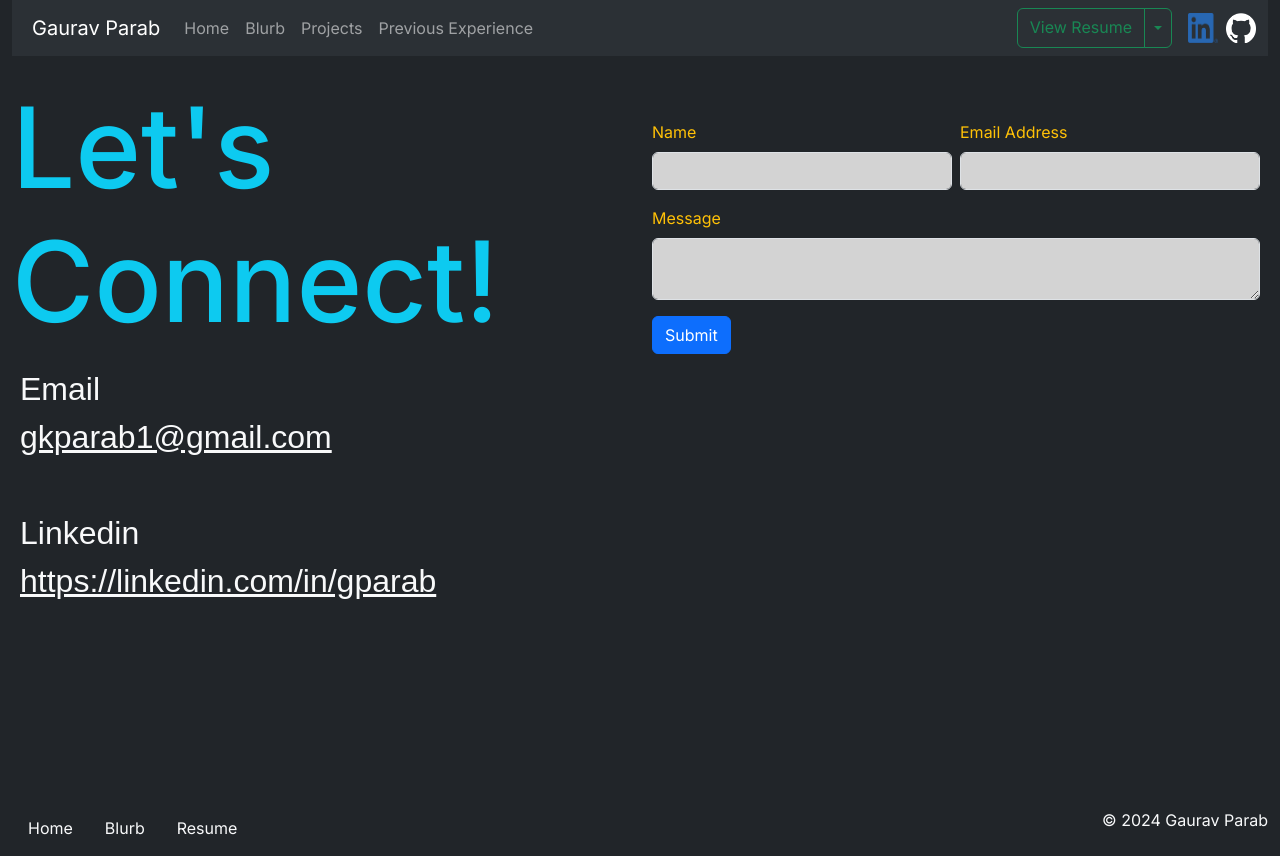
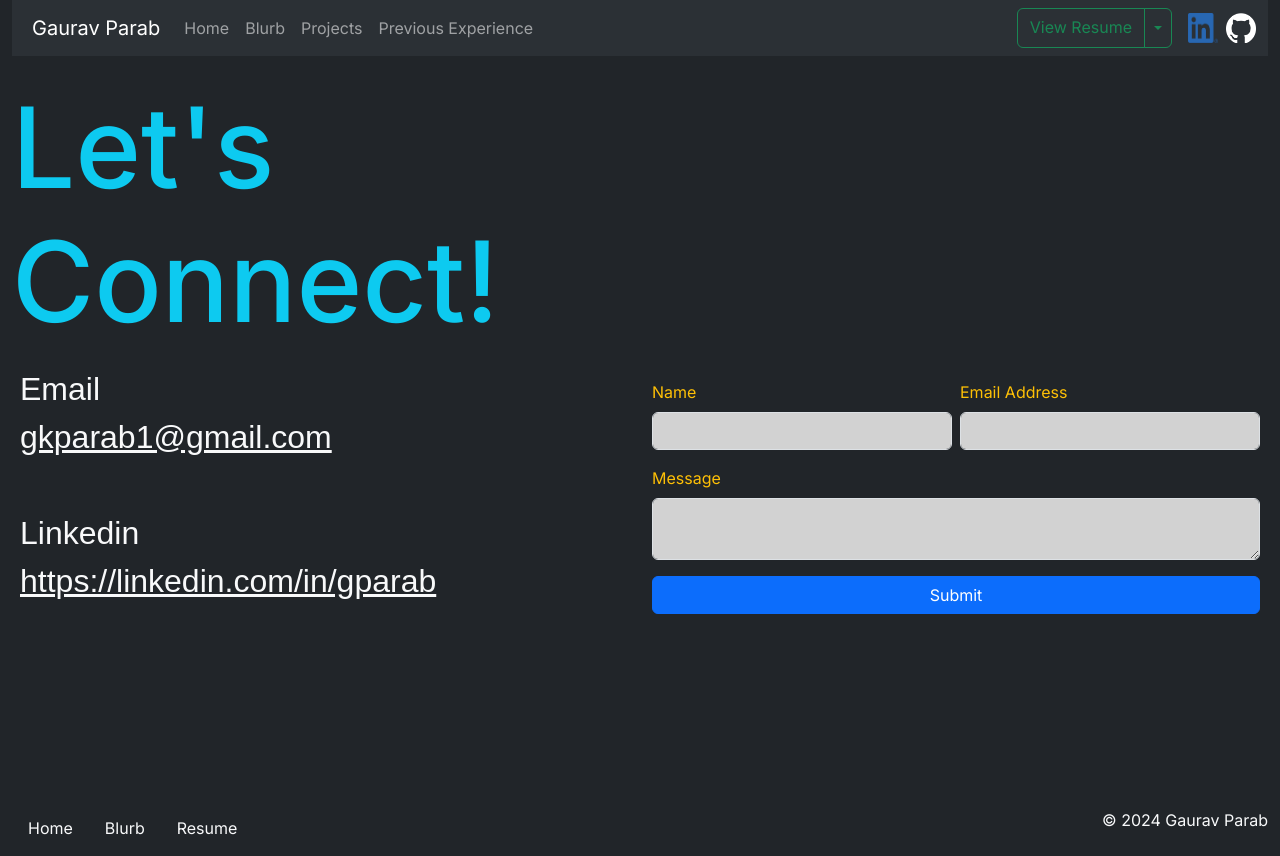
Before and after one commit to graviscool/gauravkparab.com, a Next.js app: page /contact in a window 1280 px wide. Built offline with nearby package versions, Linux system fonts and the light colour scheme.

Commit message:
contact: cleanup contact page :) - center form - fade in elements

```diff
--- a/src/app/contact/page.tsx
+++ b/src/app/contact/page.tsx
@@ -60,7 +60,7 @@ export default function Contact() {
                   setShowErrorToast
                 )
               }
-              className="me-2 mt-3 pt-5 text-warning"
+              className={`me-2 mt-3 text-warning d-grid ${styles.contactForm}`}
               id="contactform"
             >
               <Row className="g-2">
--- a/styles/Contact.module.css
+++ b/styles/Contact.module.css
@@ -4,8 +4,18 @@
   margin-bottom: 0.5rem; /* Equivalent to mb-2 */
   font-size: 1rem; /* Equivalent to fs-6 */
   line-height: 1.5;
-  /* color: #98fb98; Darker gray for better readability */
+  opacity: 0;
   font-family: Arial, sans-serif; /* A clean, professional font */
+  animation: contactFadeIn 4s ease-in-out 1s forwards;
+}
+
+@keyframes contactFadeIn {
+  from {
+    opacity: 0;
+  }
+  to {
+    opacity: 1;
+  }
 }
 
 /* Styling for the email link */
@@ -34,6 +44,16 @@
 
 .connectText {
   font-size: 7rem;
+  animation: connectFadeIn 4s ease-in-out forwards;
+}
+
+@keyframes connectFadeIn {
+  from {
+    opacity: 0;
+  }
+  to {
+    opacity: 1;
+  }
 }
 
 @media (max-width: 550px) {
@@ -45,3 +65,21 @@
 .formField {
   background-color: #d3d3d3;
 }
+
+.contactForm {
+  opacity: 0;
+  visibility: hidden;
+  padding-top: 50%;
+  animation: formFadeIn 4.1s ease-in-out 1.5s forwards;
+}
+
+@keyframes formFadeIn {
+  from {
+    opacity: 0;
+    visibility: visible;
+  }
+  to {
+    opacity: 1;
+    visibility: visible;
+  }
+}
```
